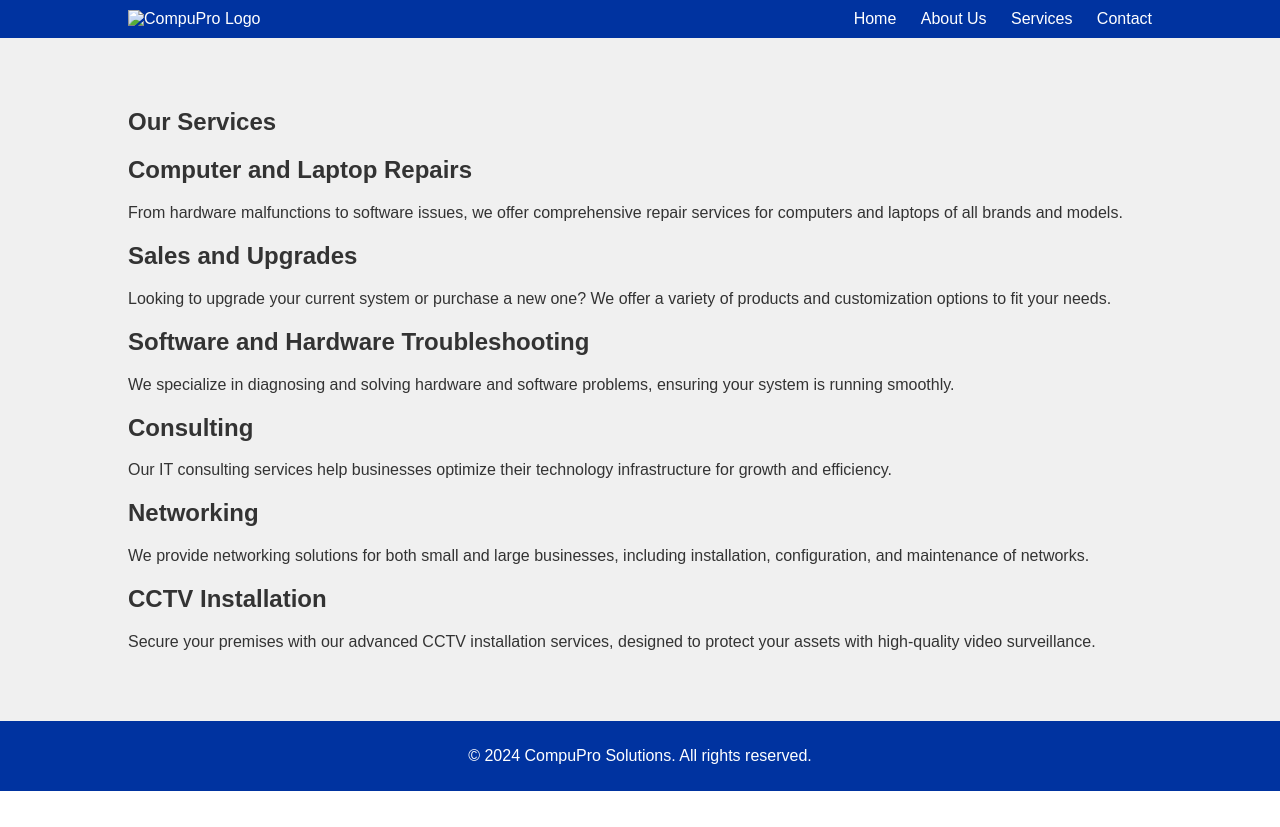
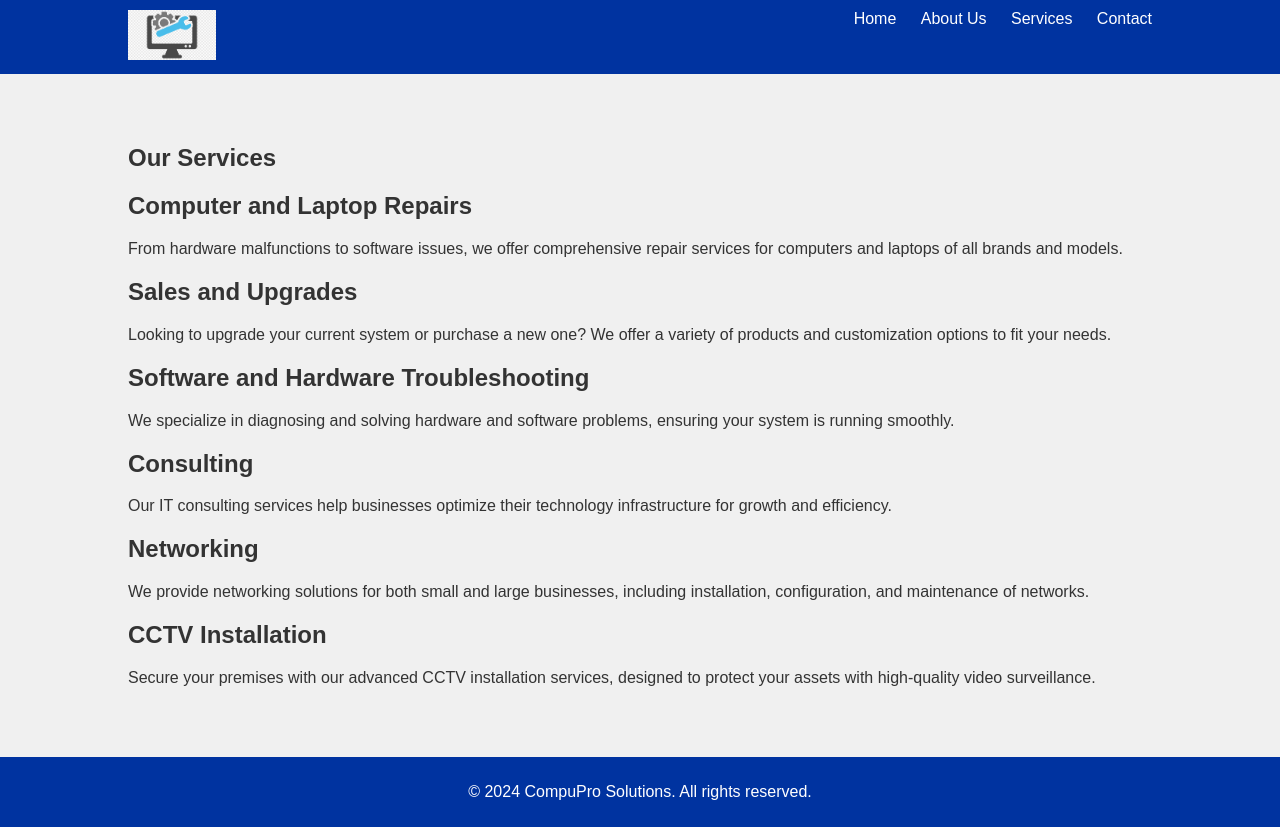
Before and after one commit to dragon768/mywebsite, a plain HTML site: page services.html in a window 1280 px wide. Before the commit the page ends 800 px from the top, so only its background shows below. Drawn offline with Linux system fonts and the light colour scheme.

Commit message:
Update services.html

```diff
--- a/services.html
+++ b/services.html
@@ -67,7 +67,7 @@
 <body>
     <header>
         <div class="container">
-            <img src="logo-placeholder.png" alt="CompuPro Logo" class="logo">
+            <img src="logo.png" alt="CompuPro Logo" class="logo">
             <nav>
                 <ul>
                     <li><a href="index.html">Home</a></li>
```
